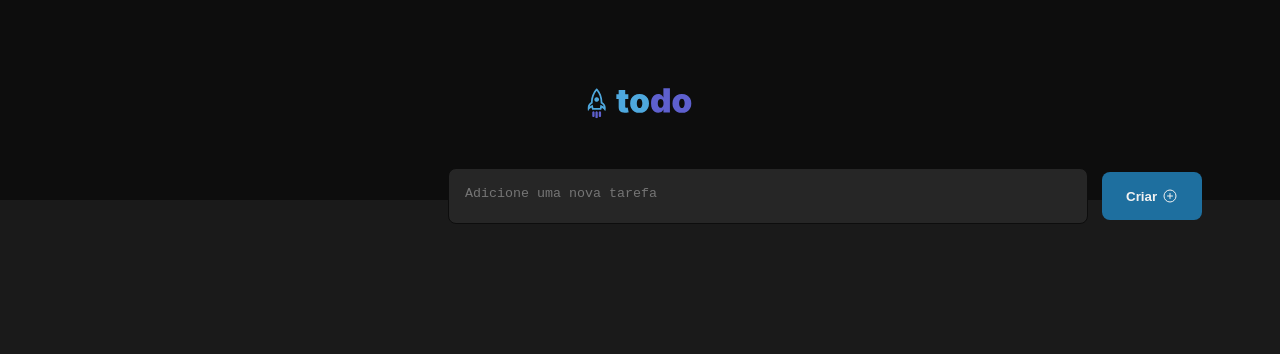
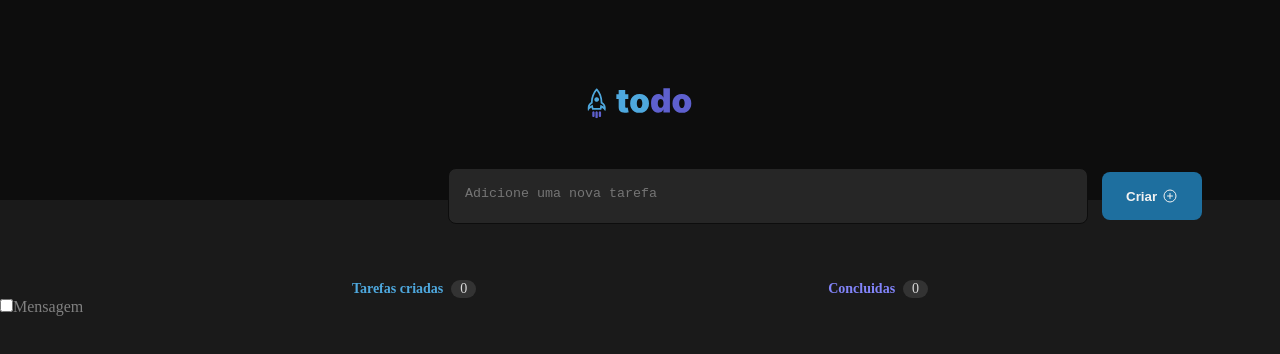
Before and after one commit to CaioMVargas/to-do-list, a React (Vite) app: page / in a window 1280 px wide. Shown: the top 354 px of the page. Built offline with nearby package versions, Linux system fonts and the light colour scheme.

Commit message:
Criação das tarefas concluidas e criadas.

```diff
--- a/index.html
+++ b/index.html
@@ -2,7 +2,7 @@
 <html lang="pt-br">
   <head>
     <meta charset="UTF-8" />
-    <link rel="icon" type="image/svg+xml" href="/vite.svg" />
+    <link rel="icon" type="image/svg+xml" href="./assets/Logo.svg" />
     <meta name="viewport" content="width=device-width, initial-scale=1.0" />
     <title>To-Do-List</title>
   </head>
--- a/src/App.jsx
+++ b/src/App.jsx
@@ -1,6 +1,7 @@
 import styles from "./App.module.css";
 import { Header } from "./components/Header";
 import { NewTask } from "./components/NewTask";
+import { Tasks } from "./components/Tasks";
 
 import "./global.css";
 
@@ -10,6 +11,7 @@ export function App() {
       <div>
         <Header/>
         <NewTask/>
+        <Tasks/>
       </div>
     </>
   );
--- /dev/null
+++ b/src/components/Tasks.jsx
@@ -0,0 +1,26 @@
+import styles from './Tasks.module.css';
+
+export function Tasks() {
+    return(
+        <div>
+            <header className={styles.container}>
+                <div className={styles.countNumber}>
+                    <strong className={styles.tasksCreated}>Tarefas criadas</strong>
+                    <span>0</span>
+                </div>
+                <div className={styles.countNumber}>
+                    <strong className={styles.completedTasks}>Concluidas</strong>
+                    <span>0</span>
+                </div>
+            </header>
+            <footer>
+                <div>
+                    <label>
+                        <input type="checkbox" name="checkbox1" id="checkbox1" />
+                        Mensagem
+                    </label>
+                </div>
+            </footer>
+        </div>
+    )
+}
--- /dev/null
+++ b/src/components/Tasks.module.css
@@ -0,0 +1,30 @@
+.container{
+    display: flex;
+    justify-content: space-evenly;
+    margin-top: 5rem;
+}
+
+.countNumber{
+    display: flex;
+    align-items: center;
+    justify-content: center;
+    gap: 0.5rem;
+}
+
+.container span{
+    font-size: 0.875rem;
+    color: var(--gray-200);
+    border-radius: 0.6rem;
+    background: var(--gray-400);
+    padding: 1px 9px;
+}
+
+.tasksCreated{
+    font-size: 0.875rem;
+    color: var(--blue);
+}
+
+.completedTasks{
+    font-size: 0.875rem;
+    color: var(--purple);
+}
```
